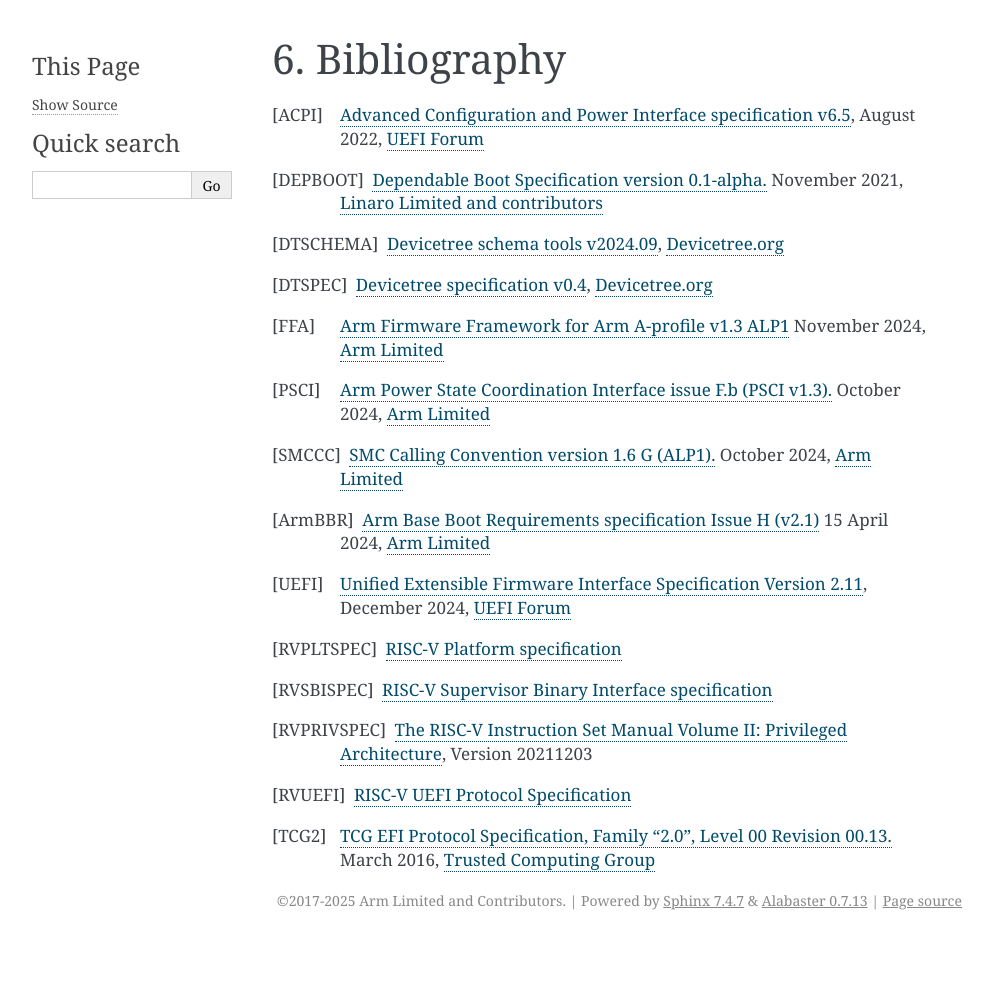
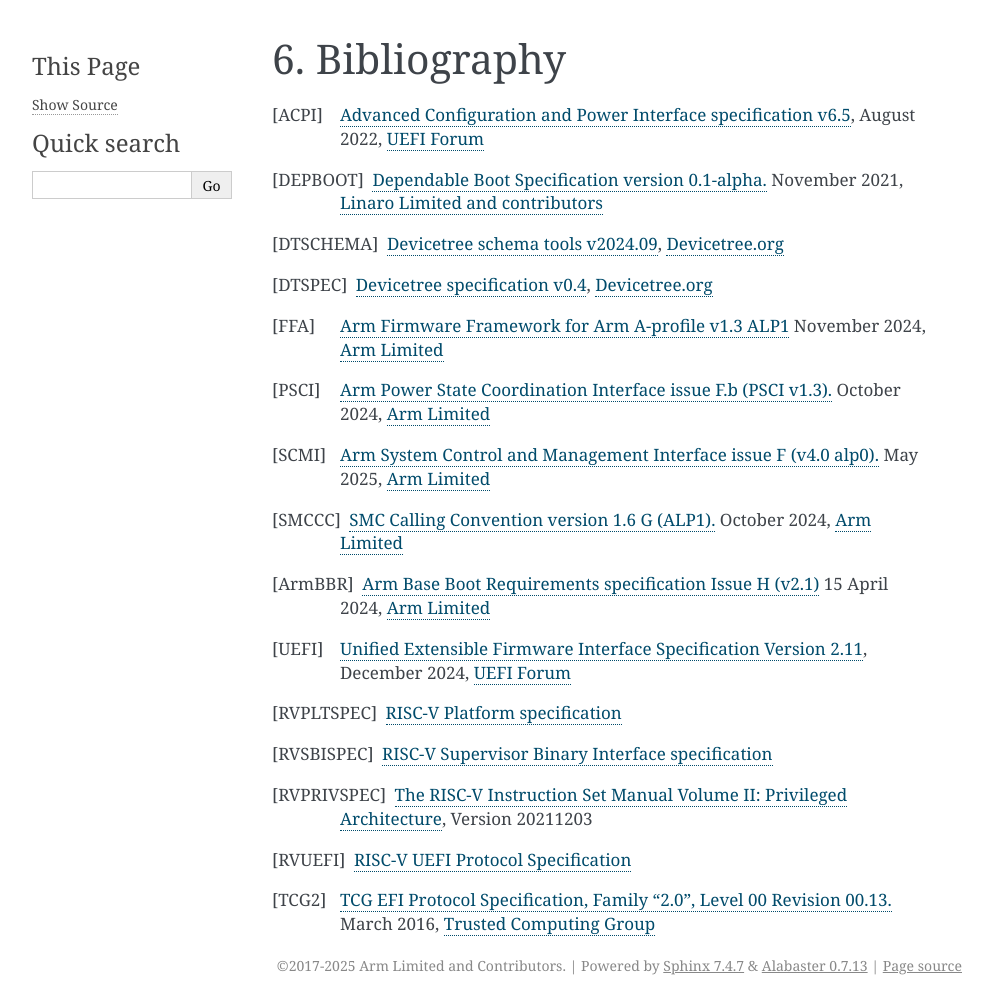
Before and after one commit to ARM-software/ebbr, a Sphinx documentation site: the page built from source/references.rst, in a window 1280 px wide. Shown: the whole page, without its empty margins (148-1141 px from the left). Built offline with Sphinx 7.4.7, drawn with Linux system fonts in a browser that asks for light colours; before the commit the page ends 940 px from its top, so only the background shows below that.

Commit message:
references: add reference to the SCMI specification
Add a reference to the SCMI specification v4.0 alp0, to prepare adding
requirements around SCMI.

Signed-off-by: Vincent Stehlé <vincent.stehle@arm.com>

```diff
--- a/source/references.rst
+++ b/source/references.rst
@@ -37,6 +37,10 @@
    <https://developer.arm.com/documentation/den0022/fb>`_
    October 2024, `Arm Limited <https://www.arm.com/>`_
 
+.. [SCMI] `Arm System Control and Management Interface issue F (v4.0 alp0).
+   <https://developer.arm.com/documentation/den0056/f>`_
+   May 2025, `Arm Limited <https://www.arm.com/>`_
+
 .. [SMCCC] `SMC Calling Convention version 1.6 G (ALP1).
    <https://developer.arm.com/documentation/den0028/galp1>`_
    October 2024, `Arm Limited <https://www.arm.com/>`_
```
